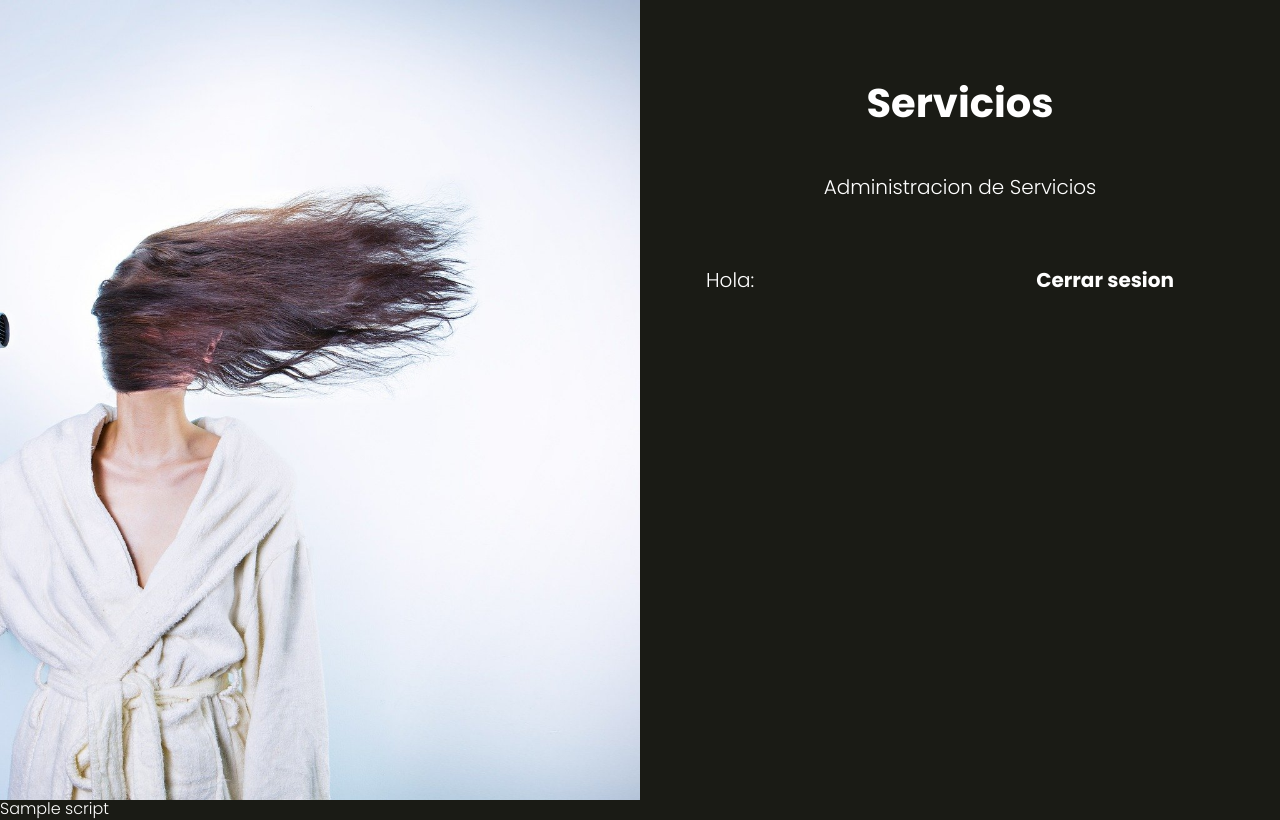
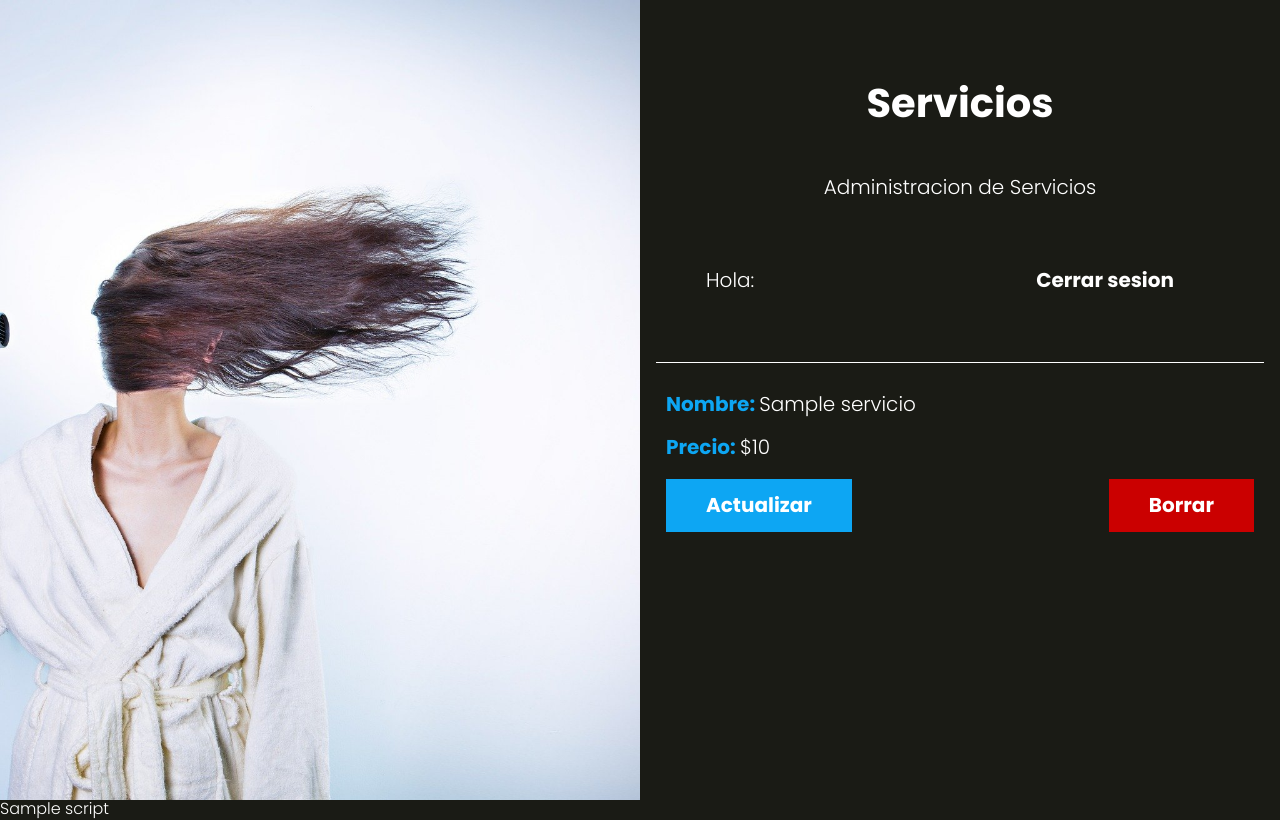
Before and after one commit to marina757/App_Salon, a PHP site: the page made by views/servicios/index.php in a window 1280 px wide. Run offline with PHP 8.4, Linux system fonts and the light colour scheme; the template is opened without the code that fills it: most values are stand-ins (such as "Sample title", 1, 10 or a date in 2020).

Commit message:
css servicios, altri

```diff
--- a/controllers/ServicioController.php
+++ b/controllers/ServicioController.php
@@ -7,8 +7,11 @@ use Model\Servicio;
 
  class ServicioController {
      public static function index(Router $router) {
+
+        $servicios = Servicio::all();
         $router->render('servicios/index', [
-            'nombre' => $_SESSION['nombre']
+            'nombre' => $_SESSION['nombre'],
+            'servicios' => $servicios
         ]);
      }
 
--- a/src/scss/componentes/_acciones.scss
+++ b/src/scss/componentes/_acciones.scss
@@ -6,6 +6,7 @@
     @include m.tablet {
         display: flex;
         justify-content: space-between;
+        align-items: center;
     }
 
     a {
--- a/src/scss/layout/_admin.scss
+++ b/src/scss/layout/_admin.scss
@@ -18,3 +18,16 @@
         }
     }
 }
+
+.servicios {
+    @extend .citas;
+
+    .acciones {
+        margin: 0;
+    }
+
+    .boton,
+    .boton-eliminar {
+        margin: 0;
+    }
+}
--- a/views/servicios/index.php
+++ b/views/servicios/index.php
@@ -4,3 +4,21 @@
 <?php
     include_once __DIR__ . '/../templates/barra.php';
 ?>
+
+<ul class="servicios">
+    <?php foreach($servicios as $servicio) { ?>
+        <li>
+            <p>Nombre: <span><?php echo $servicio->nombre; ?></span></p>
+            <p>Precio: <span>$<?php echo $servicio->precio; ?></span></p>
+
+            <div class="acciones">
+                <a class="boton" href="/servicios/actualizar?id=<?php echo $servicio->id; ?>">Actualizar</a>
+
+                <form action="/servicios/eliminar" method="POST">
+                    <input type="hidden" name="id" value="<?php echo $servicio->id; ?>">
+                    <input type="submit" value="Borrar" class="boton-eliminar">
+                </form>
+            </div>
+        </li>
+    <?php } ?>
+</ul>
```
Also changed, not shown: public/build/css/app.css, 1 other file.
